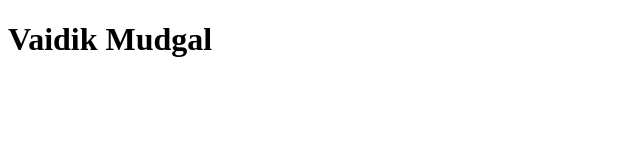
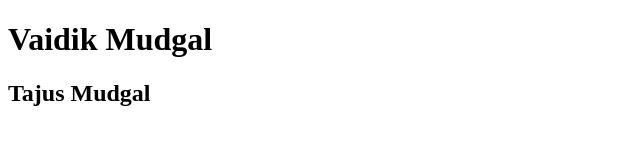
Before and after one commit to vaidikmudgal87-create/Project_2, a plain HTML site: page index.html in a window 1280 px wide. Shown: the whole page, without its empty margins (0-640 px from the left). Drawn offline with Linux system fonts and the light colour scheme.

Commit message:
Add mini

```diff
--- a/index.html
+++ b/index.html
@@ -7,5 +7,6 @@
 </head>
 <body>
     <h1>Vaidik Mudgal</h1>
+    <h2>Tajus Mudgal</h2>
 </body>
 </html>
```
